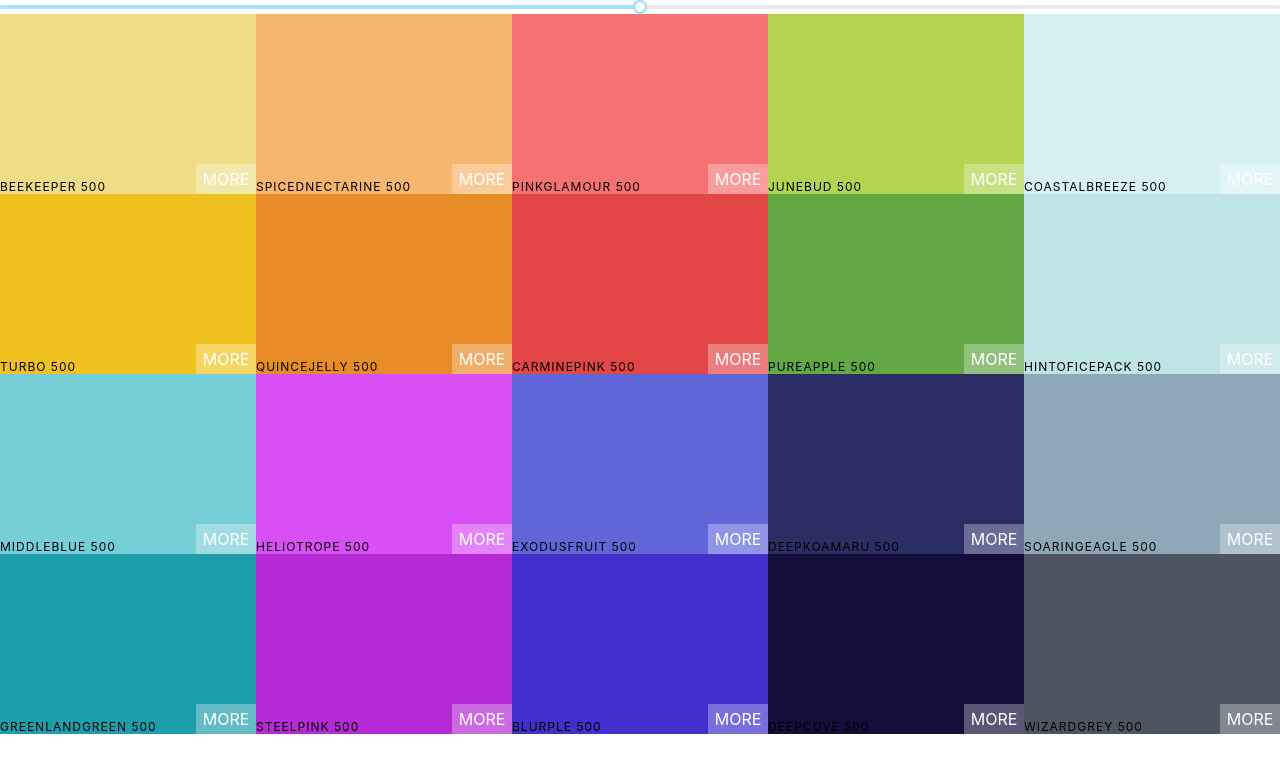
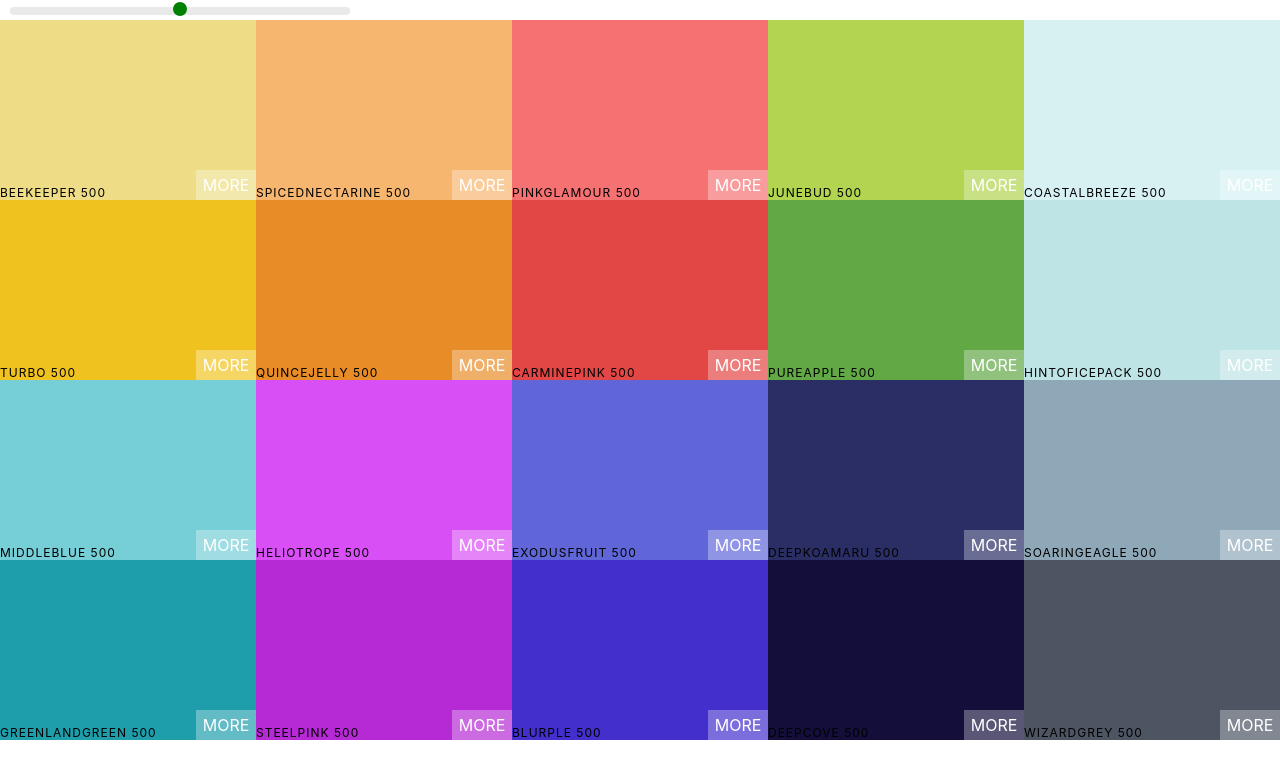
Before and after one commit to nini3008/react--colt, a React (Create React App) app in the folder basics/app1/colors-app/: page /palette/1 in a window 1280 px wide. Shown: the top 778 px of the page. Built offline with nearby package versions, Linux system fonts and the light colour scheme.

Commit message:
styled slider

```diff
--- a/basics/app1/colors-app/src/Palette.css
+++ b/basics/app1/colors-app/src/Palette.css
@@ -4,3 +4,25 @@
 .Palette-colors {
   height: 90%;
 }
+
+.slider {
+  width: 340px;
+  margin: 0px 10px;
+  display: inline-block;
+}
+
+.rc-slider-track {
+  background-color: transparent;
+}
+.rc-slider-rail {
+  height: 8px;
+}
+.rc-slider-handle,
+.rc-slider-handle:active,
+.rc-slider-handle:hover,
+.rc-slider-handle:focus {
+  background-color: green;
+  outline: none;
+  border: 2px solid green;
+  box-shadow: none;
+}
--- a/basics/app1/colors-app/src/Palette.js
+++ b/basics/app1/colors-app/src/Palette.js
@@ -1,8 +1,8 @@
 import React, { Component } from "react";
 import ColorBox from "./ColorBox";
+import "rc-slider/assets/index.css";
 import "./Palette.css";
 import Slider from "rc-slider";
-import "rc-slider/assets/index.css";
 
 class Palette extends Component {
   constructor(props) {
@@ -25,6 +25,7 @@
     ));
     return (
       <div className="Palette">
+        <div className="slider">
           <Slider
             defaultValue={level}
             min={100}
@@ -32,6 +33,7 @@
             step={100}
             onAfterChange={this.changeLevel}
           />
+        </div>
         <div className="Palette-colors">{colorBoxes}</div>
       </div>
     );
```
Lines whose indentation alone changed are shown as unchanged.
